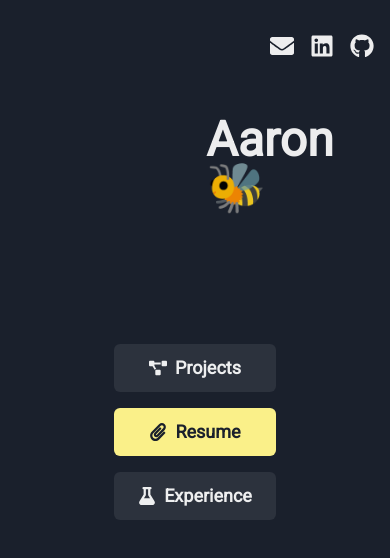
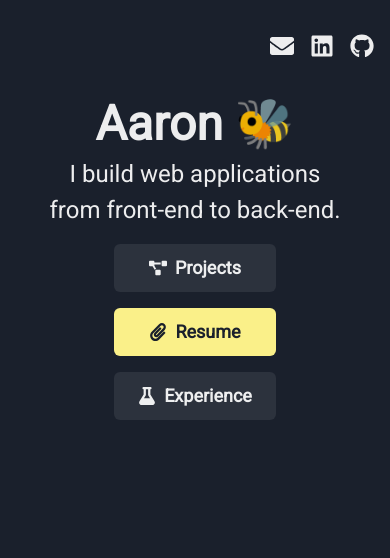
Before and after one commit to aaronthangnguyen/portfolio-2021, a React (Create React App) app in the folder portfolio-react/: page / in a window 390 px wide. Shown: the top 558 px of the page. Built offline with nearby package versions, Linux system fonts and the light colour scheme.

Commit message:
Redesign responsive subheadings

```diff
--- a/portfolio-react/src/components/About.js
+++ b/portfolio-react/src/components/About.js
@@ -5,15 +5,15 @@ export const About = () => {
   return (
     <Flex
       direction="column"
-      alignItems="center"
-      marginTop={['3rem', '3rem', '5rem', '5rem']}
+      align="center"
+      marginTop={['2rem', '3rem', '5rem', '5rem']}
     >
       {/* Heading */}
-      <Center paddingLeft="1rem">
+      <Center>
         <Heading
           as="h2"
           size="3xl"
-          visibility={['collapse', 'collapse', 'visible', 'visible']}
+          display={['none', 'none', 'initial', 'initial']}
         >
           Hello, I'm&nbsp;
         </Heading>
@@ -25,17 +25,17 @@ export const About = () => {
       {/* Subheading */}
       <Text
         fontSize="2xl"
-        marginRight="6rem"
         marginTop="0.5rem"
-        visibility={['collapse', 'collapse', 'visible', 'visible']}
+        marginRight={['initial', 'initial', '6rem', '6rem']}
+        // display={['none', 'none', 'initial', 'initial']}
       >
         I build web applications
       </Text>
       <Text
         fontSize="2xl"
-        marginLeft="6rem"
+        marginLeft={['initial', 'initial', '6rem', '6rem']}
         marginTop="0rem"
-        visibility={['collapse', 'collapse', 'visible', 'visible']}
+        // display={['none', 'none', 'initial', 'initial']}
       >
         from front-end to back-end.
       </Text>
```
